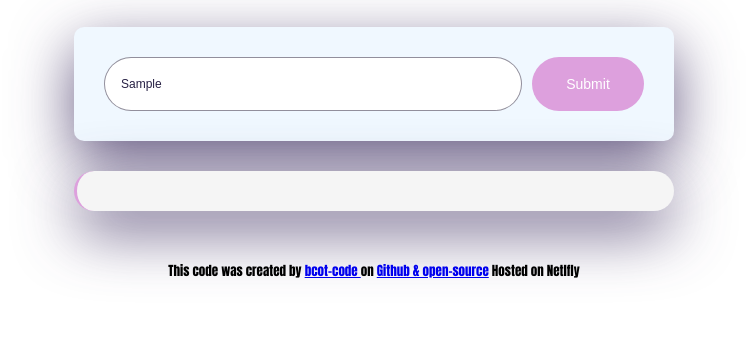
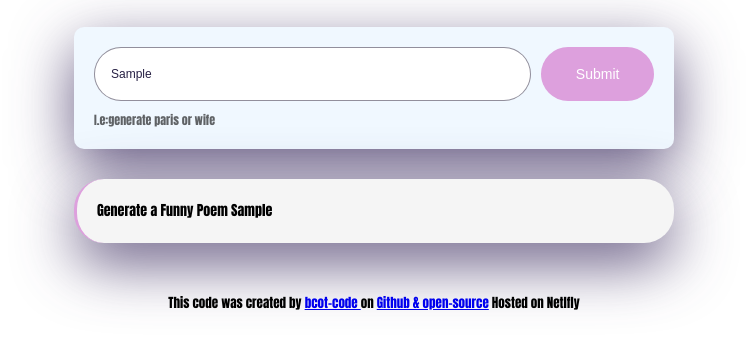
Before and after one commit to bcot-code/funny-poem-generator, a website: page index.html in a window 1280 px wide. Both pictures are taken after typing "Sample" into the empty fields and a click on the input 854 px from the left and 259 px from the top of the page. Shown: the part 176-524 px from the top of the page, without its empty margins (266-1013 px from the left). Drawn offline with nearby package versions, Linux system fonts and the light colour scheme; no server answers.

Commit message:
Update Api and hidden form

```diff
--- a/index.html
+++ b/index.html
@@ -12,10 +12,11 @@
     <div class="container">
       <header><h1>Welcome to the Ai Funny Poem Generator</h1></header>
       <main>
+        <div class="form-container">
           <form id="funny-poem">
             <input
               type="text"
-            placeholder="Enter the funny poem"
+              placeholder="Enter topic of a funny poem"
               autofocus
               required
               class="instruction"
@@ -23,7 +24,9 @@
             />
             <input type="submit" class="submit-btn" />
           </form>
-        <section class="words" id="funny-quote"></section>
+          <div class="clue">I.e:generate paris or wife</div>
+        </div>
+        <section class="words hide" id="funny-quote"></section>
       </main>
       <footer>
         This code was created by
--- a/src/index.js
+++ b/src/index.js
@@ -16,16 +16,19 @@ function generateFy(event) {
   // Build the API URL
   let apiKey = "db9df5cafd32a54ef0cf0c7bd2635oct";
   let context =
-    "A humous AI who loves funny poem generate in four sentences in basic HTML. Make sure to be nice and follow the user instructions.";
+    "A humorous AI who loves funny poem generate in four sentences in basic HTML. Make sure to be nice and follow the user instructions.";
   let prompt = `User Instruction: your AI assistant,be nice and short to the point ${instruction.value}`;
   let apiUrl = `https://api.shecodes.io/ai/v1/generate?prompt=${prompt}&context=${context}&key=${apiKey}`;
 
-  alert("Processing the funny quote...");
+  //   alert("Processing the funny quote...");
   console.log(`Prompt: ${prompt}`);
   console.log(`Context: ${context}`);
   // Call the API
   axios.get(apiUrl).then(displayPoem);
   // Display API funny poem
+  let hiding = document.querySelector("#funny-quote");
+  hiding.classList.remove("hide");
+  hiding.innerHTML = `Generate a Funny Poem ${instruction.value}`;
 }
 let funnyPoem = document.querySelector("#funny-poem");
 funnyPoem.addEventListener("submit", generateFy);
--- a/src/style.css
+++ b/src/style.css
@@ -17,12 +17,21 @@ h1 {
 main {
   margin-bottom: 30px;
 }
-form {
-  padding: 30px;
+.form-container {
   background-color: aliceblue;
   box-shadow: 0px 20px 60px rgba(65, 50, 100, 0.8);
+  margin-bottom: 30px;
   border-radius: 10px;
+  padding: 20px;
+}
+form {
   display: flex;
+}
+.clue {
+  line-height: 1.5;
+  margin-top: 10px;
+  font-size: 12px;
+  opacity: 0.6;
 }
 
 .instruction {
@@ -54,6 +63,9 @@ form {
   box-shadow: 0px 20px 60px rgba(65, 50, 100, 0.8);
   border-radius: 30px;
 }
+.hide {
+  display: none;
+}
 footer {
   margin-top: 50px;
   text-align: center;
```
Lines whose indentation alone changed are shown as unchanged.
